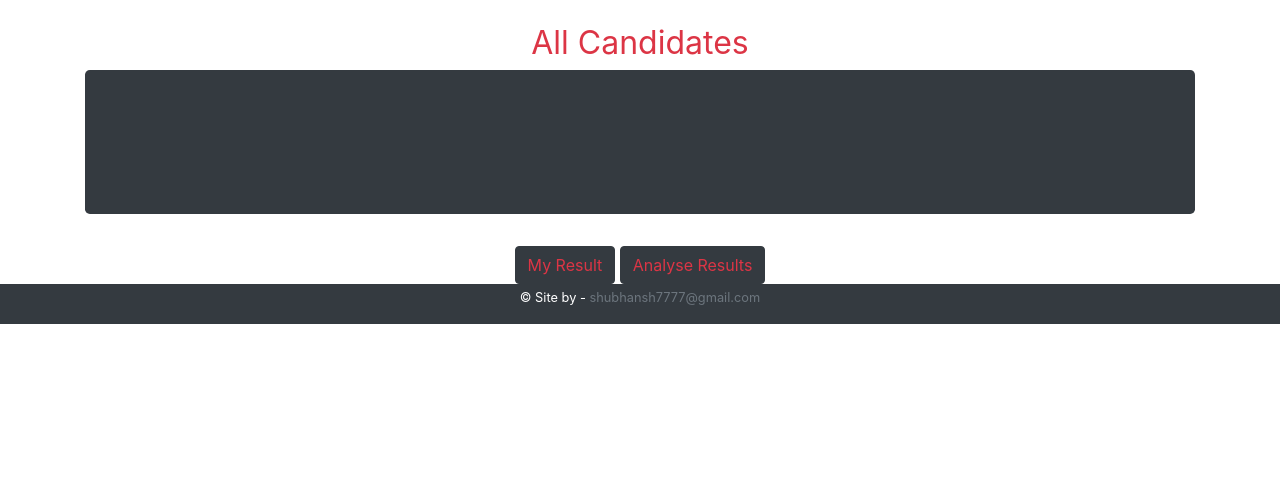
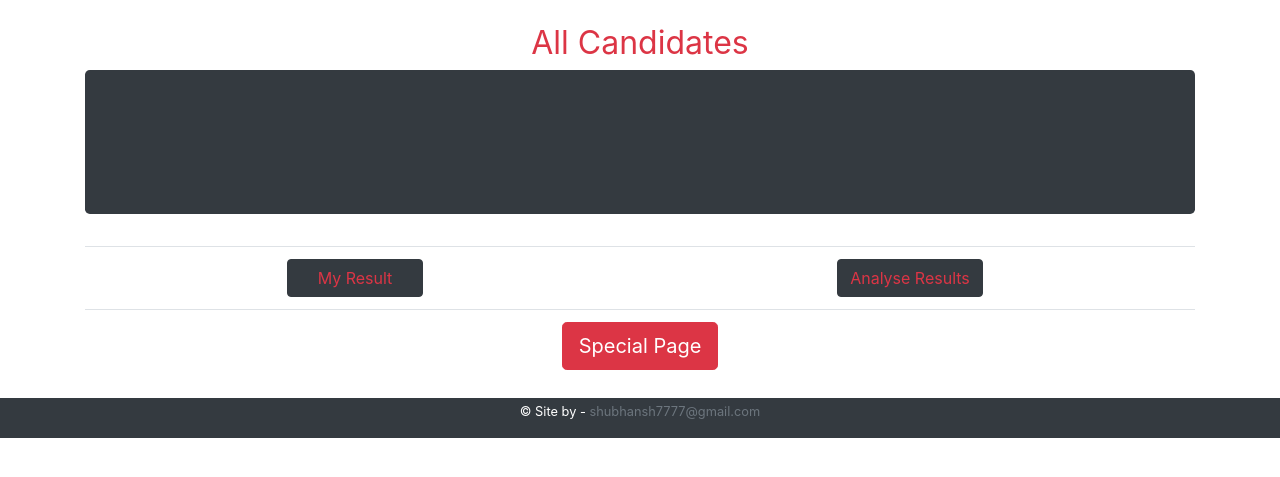
Before and after one commit to Shubhansh-Simple/MCQ-Game, a Django app: page /users/ in a window 1280 px wide. Shown: the part 56-533 px from the top of the page. Run offline with Django 3.2, Linux system fonts and the light colour scheme; the visitor is signed in with stand-in values (Sample User, id 1); data comes from the database, SQL or seed files in the repository; some libraries are stand-ins or nearby versions.

Commit message:
Modify user list templates little bit

```diff
--- a/users/templates/user_list.html
+++ b/users/templates/user_list.html
@@ -40,11 +40,11 @@
           <tr>
             <td>
               {% if user.profile_pic %}
-                <img class="img-fluid"  src="{{ user.profile_pic.url}}">
+                <img class="img-fluid rounded-circle"  src="{{ user.profile_pic.url}}">
               {% else %}
-                <img class="img-fluid"
+                <img class="img-fluid rounded-circle"
                  src="{% static 'default_user_pic.png' %}"
-                 alt='Male Pug'>
+                 alt='User Pic'>
               {% endif %}
                 <br>
                 <h4 class='text-white'>{{ user.username|title }}</h4>
@@ -62,7 +62,7 @@
                         {% endif %}
                       banaya
                   {% else %}
-                    ..........
+                    <small class='text-muted'>Unfinished Game</small>
                   {% endif %}
                 </small>
             </td>
@@ -72,12 +72,28 @@
     </div>
   </section>
   <div class='text-center'>
-    <a class='btn btn-dark text-danger' href="{% url 'result' %}">
-      My Result
-    </a>
-    <a class='btn btn-dark text-danger' href="{% url 'analyse_data' %}">
-      Analyse Results
-    </a>
+
+    <table class='table'>
+      <tr>
+        <td>
+          <a class='btn btn-dark text-danger' href="{% url 'result' %}">
+           &nbsp; &nbsp; My Result &nbsp; &nbsp;
+          </a>
+        </td>
+        <td>
+          <a class='btn btn-dark text-danger' href="{% url 'analyse_data' %}">
+            Analyse Results
+          </a>
+        </td>
+      </tr>
+      <tr>
+        <td colspan="2">
+          <a class='btn btn-lg btn-danger text-white' href="{% url 'full_result' %}">
+            Special Page
+          </a>
+        </td>
+      </tr>
+    </table>
   </div>
 
 {% endblock body_block %}
```
